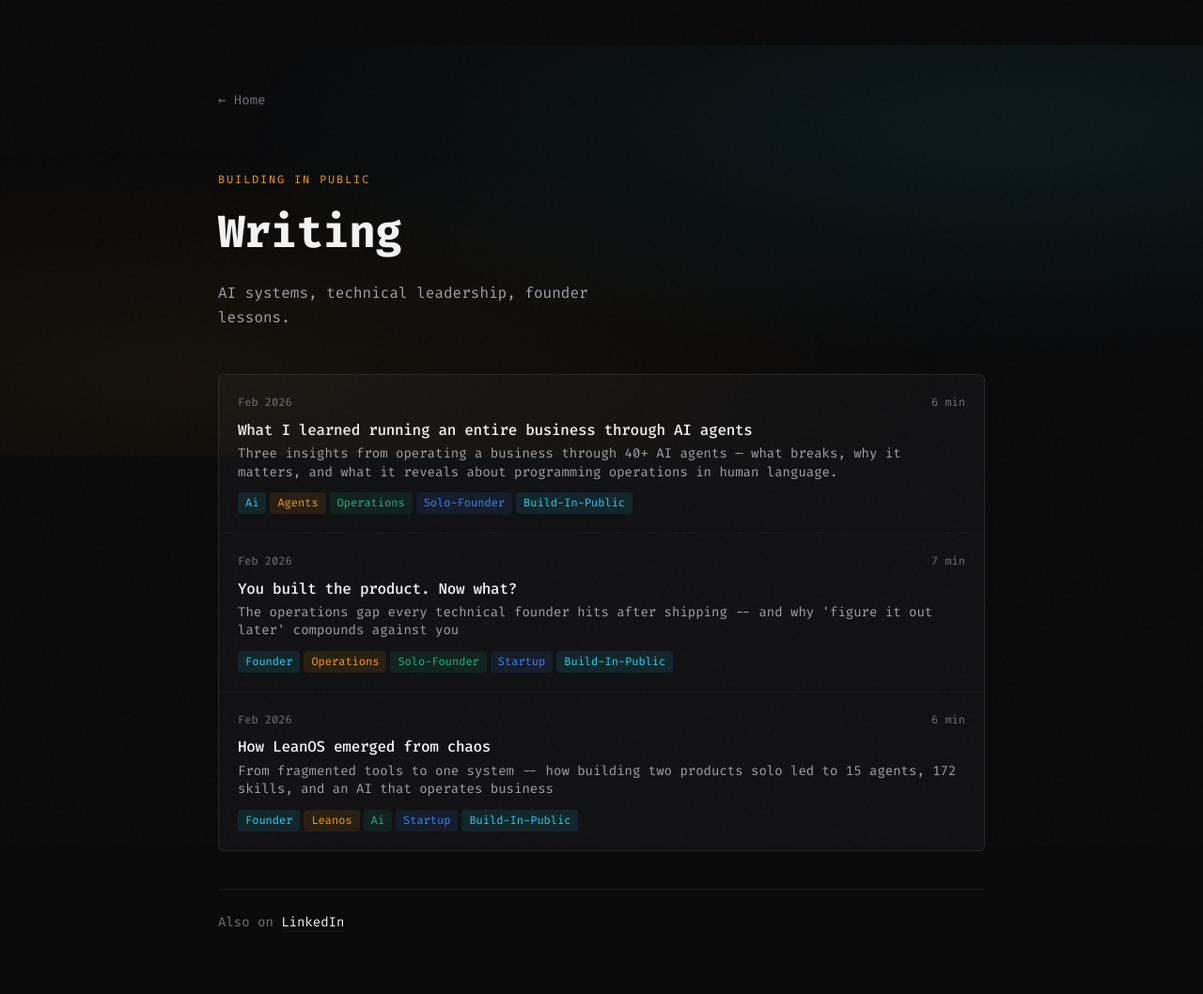
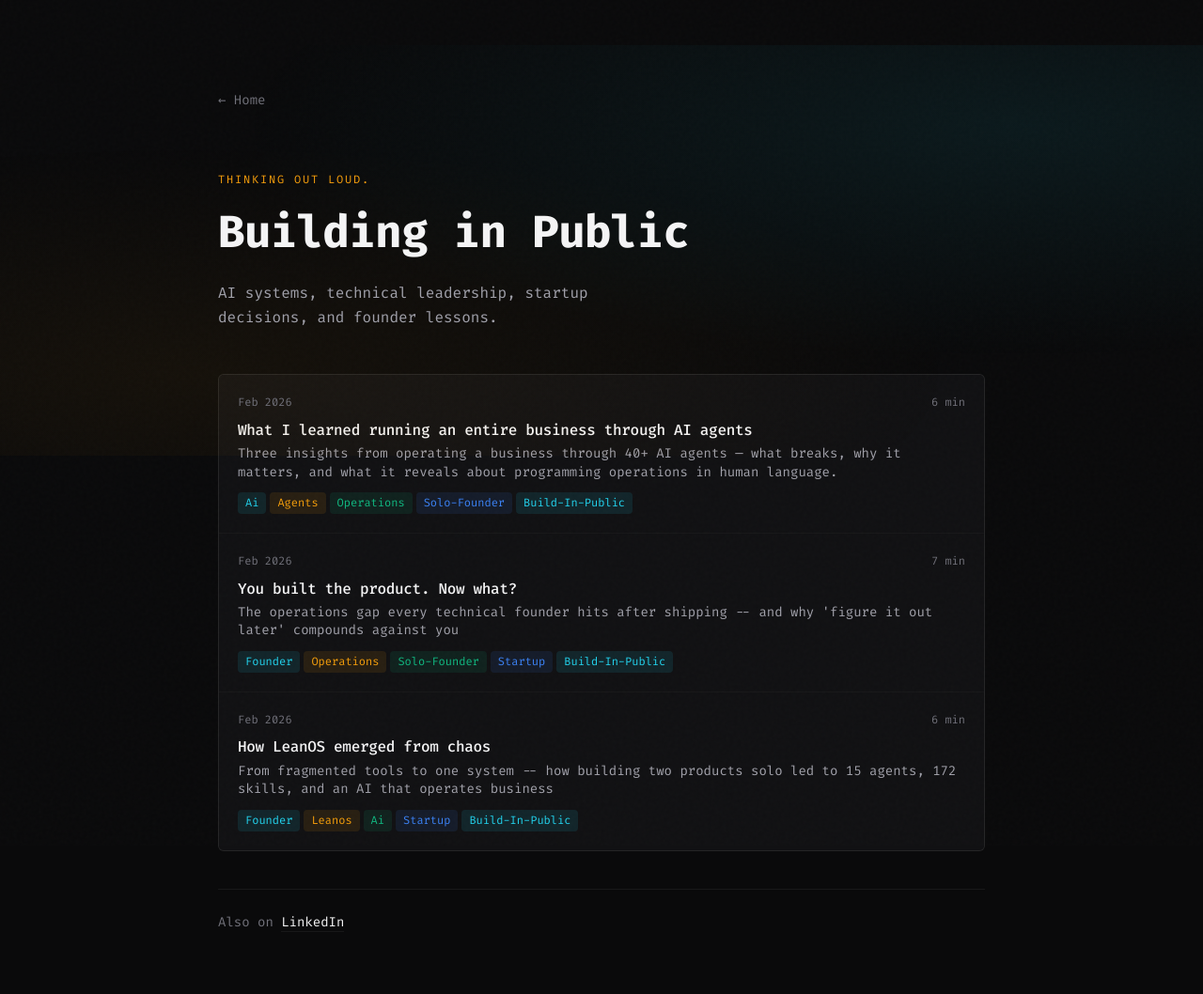
Before and after one commit to BellaBe/bellabe.github.io, a Jekyll site: the page built from writing.html, in a window 1280 px wide. Shown: the whole page at 94% size. Built offline with Jekyll 4.4.1, drawn with Linux system fonts in a browser that asks for light colours.

Commit message:
Update writing page hero — Thinking out loud label, Building in Public h1
Co-Authored-By: Claude Opus 4.6 <noreply@anthropic.com>

```diff
--- a/writing.html
+++ b/writing.html
@@ -1,7 +1,7 @@
 ---
 layout: default
-title: Writing
-description: "Building in public. AI systems, technical leadership, founder lessons."
+title: Building in Public
+description: "AI systems, technical leadership, startup decisions, and founder lessons."
 minimal: true
 ---
 
@@ -13,9 +13,9 @@ minimal: true
 
   <!-- Hero -->
   <div class="minimal-hero">
-    <div class="hero-label">Building in Public</div>
-    <h1>Writing</h1>
-    <p class="hero-sub">AI systems, technical leadership, founder lessons.</p>
+    <div class="hero-label">Thinking out loud.</div>
+    <h1>Building in Public</h1>
+    <p class="hero-sub">AI systems, technical leadership, startup decisions, and founder lessons.</p>
   </div>
 
   <!-- Posts -->
```
